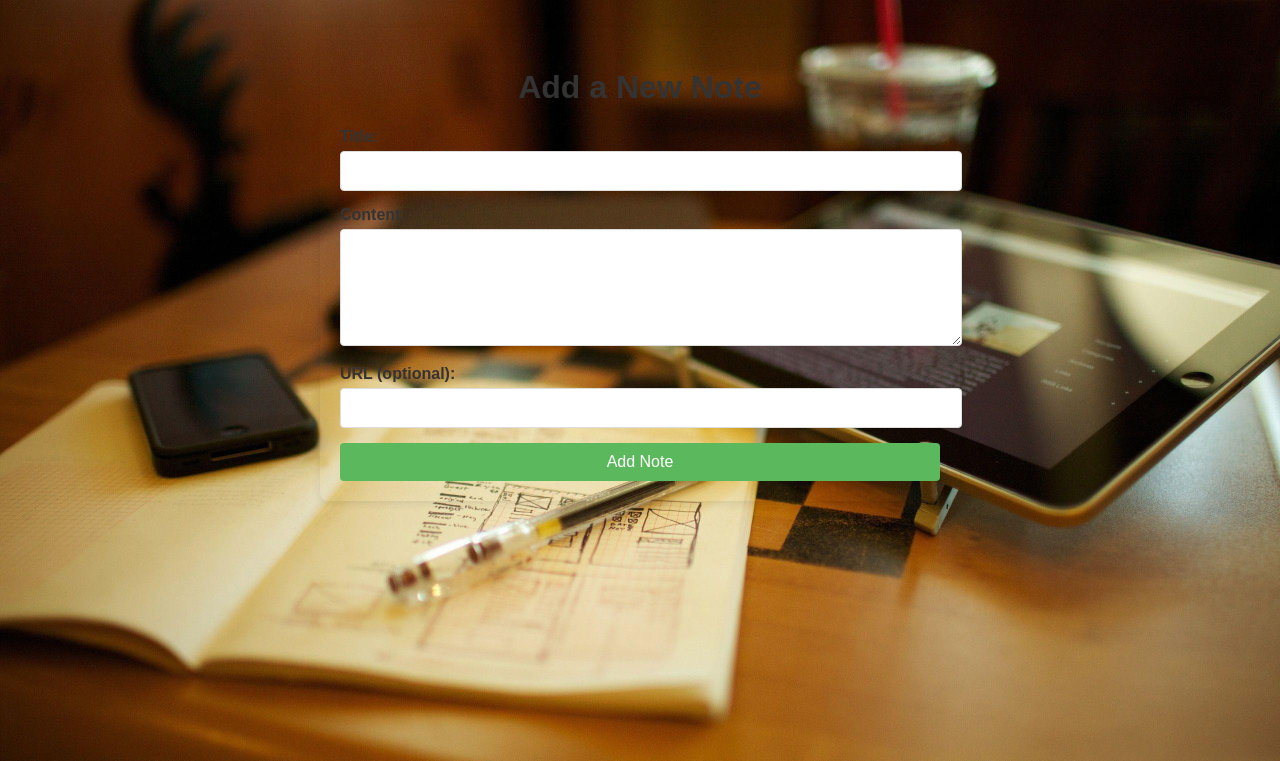
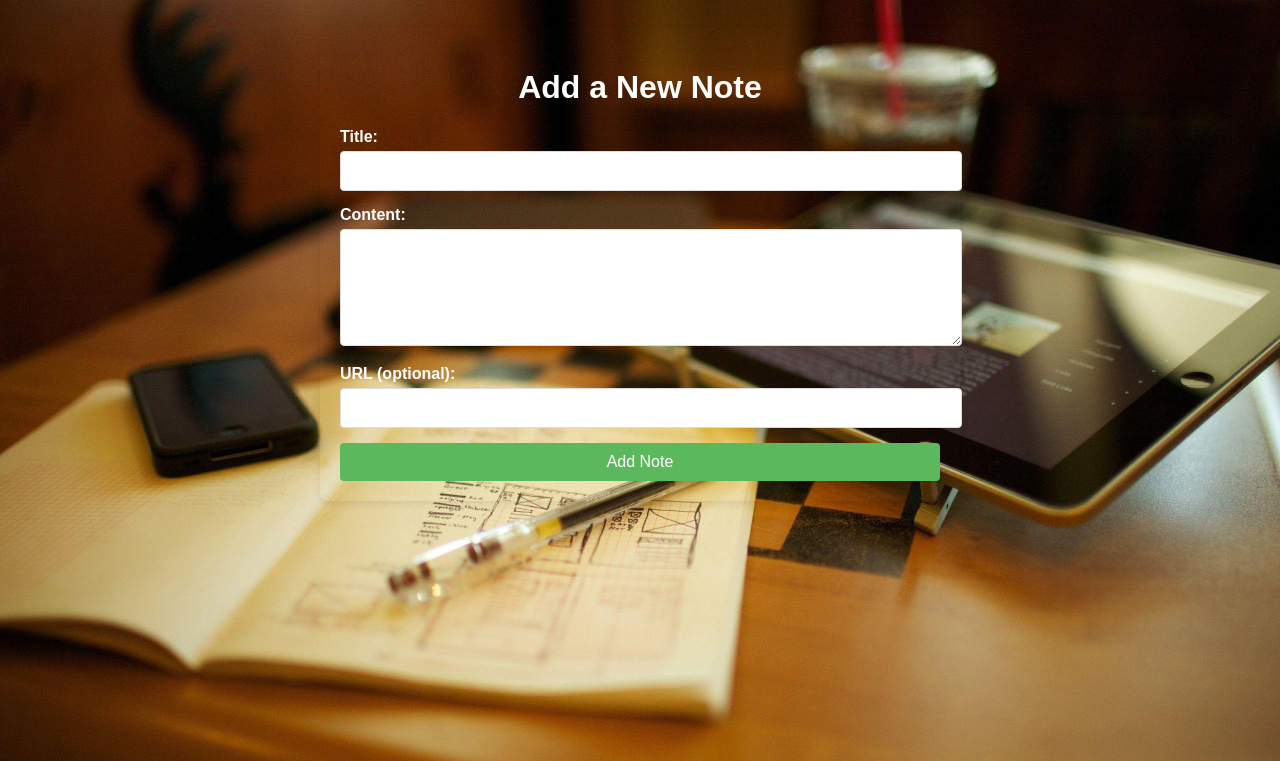
Before and after one commit to Anjanaas-tech/PNOT, a Django app: page /notes/add/ in a window 1280 px wide. Shown: the top 761 px of the page. Run offline with Django 5.2, Linux system fonts and the light colour scheme; a user stored in the database is signed in.

Commit message:
initial commit

```diff
--- a/Timer/templates/timer/add_note.html
+++ b/Timer/templates/timer/add_note.html
@@ -12,21 +12,21 @@
             background-attachment: fixed; /* Keeps the background fixed in place */
             background-position: center; /* Centers the background */
             background-repeat: no-repeat; /* Prevents the background from repeating */
-            color: #333;
+            color: #ffff;
             padding: 20px;
         }
         .container {
             max-width: 600px;
             margin: 0 auto;
             background: rgba(255, 255, 255, 255) /* Transparent white */
-            backdrop-filter: blur(100px); /* Glassmorphism effect */
+            backdrop-filter: blur(50px); /* Glassmorphism effect */
             padding: 20px;
             border-radius: 8px;
             box-shadow: 0 2px 10px rgba(0, 0, 0, 0.1);
         }
         h1 {
             text-align: center;
-            color: #333;
+            color: #ffff;
         }
         .form-group {
             margin-bottom: 15px;
```
Also changed, not shown: db.sqlite3.
